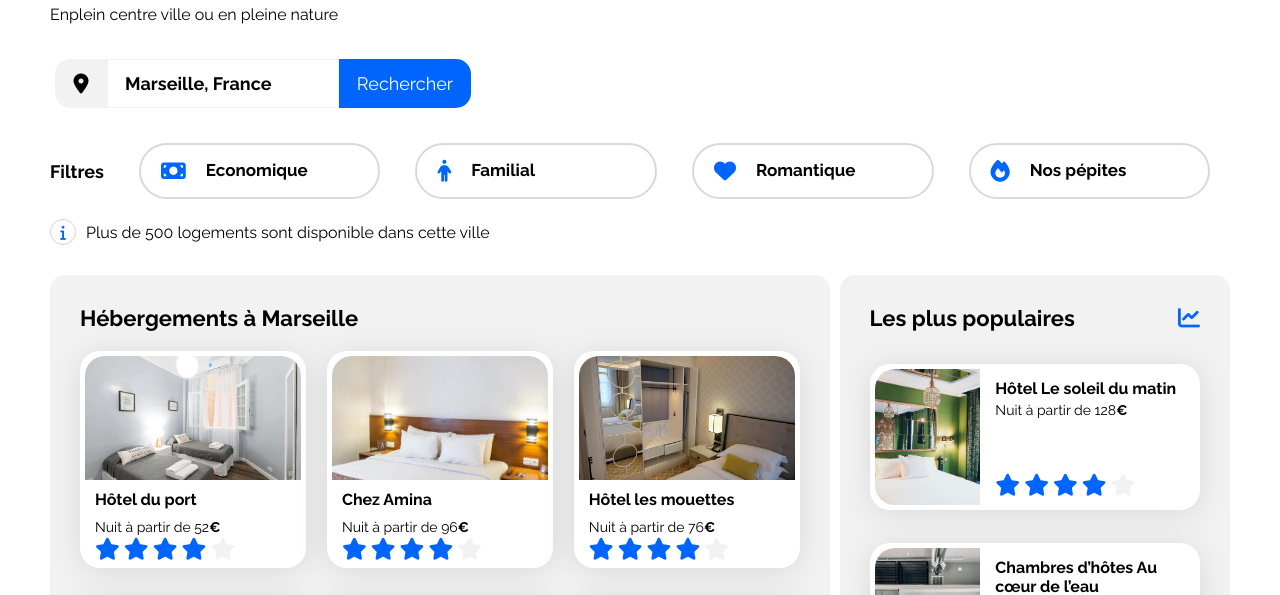
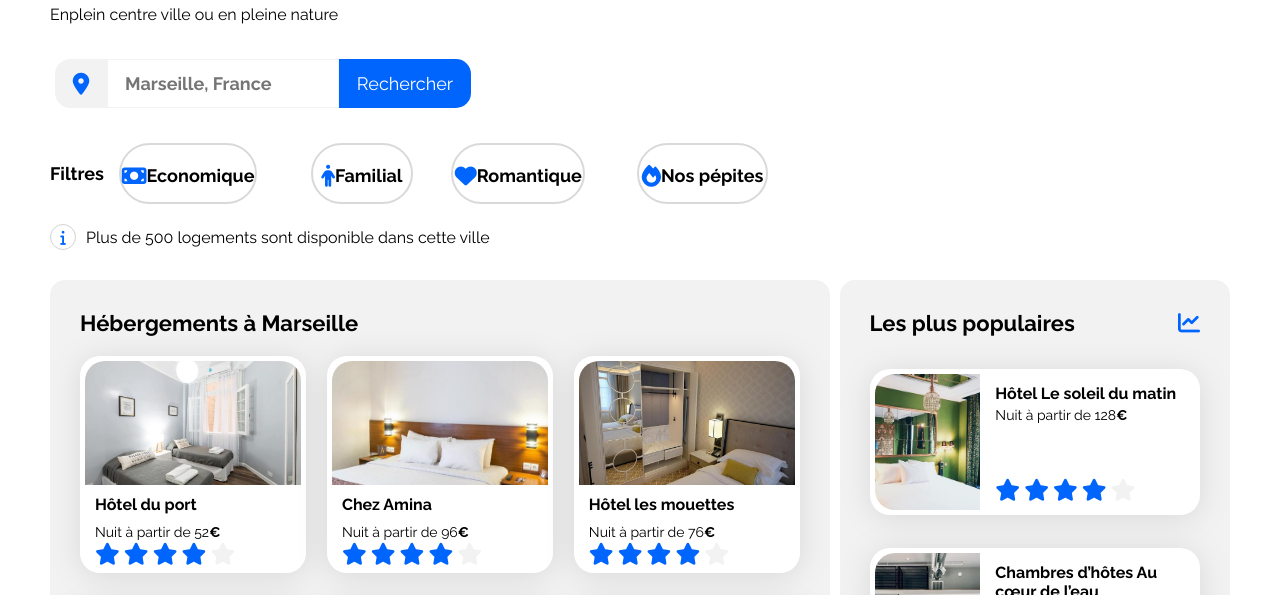
Before and after one commit to celine2605/ocr-projet-3, a plain HTML site: page index.html in a window 1280 px wide. Shown: the part 178-773 px from the top of the page. Drawn offline with Linux system fonts and the light colour scheme.

Commit message:
13 avril

```diff
--- a/css/style.css
+++ b/css/style.css
@@ -17,15 +17,6 @@
     font-size: 22px;
 
 }
-.fa-sharp {
-    padding-left: 20px;
-    padding-right: 20px;
-}
-
-.fa-location-dot {
-    color: var(--black);
-    font-size: 20px;
-}
 
 header a {
     text-decoration: none;
@@ -38,17 +29,6 @@ margin-bottom: 8px;
 header p {
     font-size: 16px;
 }
-header h2{
-    font-size: 18px;
-}
-header h3 {
-    font-size: 17px;
-}
-.filtres {
-    padding: 30px 0 0 0 ;
-}
-
-
 
 body {
     display: flex;
@@ -111,6 +91,8 @@ header nav ul {
     padding: 5px;
 
 }
+
+
 .icon-search {
     width: 50px;
     height: 50 px;
@@ -144,7 +126,8 @@ justify-content: center;
 .fa-info {
     font-size: 15px;
 }
-.input {
+input {
+    text-decoration-color: var(--black);
     font-size: 18px;
     font-weight: 700;
     background: white;
@@ -185,30 +168,27 @@ justify-content: center;
 }
 /*-- partie filtre --*/
 
+.filtre h2 {
+    font-size: 18px;
 
-.fitre-section {
+}
+.filtre-section {
     display: flex;
     flex-direction: row;
     margin-top: 32px;
 }
-.title-filtre {
-    display: flex;
-    align-items: center;
-    margin-right: 20px;
-    font-size: 18px;
-    font-weight: 700;
-}
-.card-filtre {
+
+.filtre li {
     border: 2px solid #d9d9d9;
-    background-color: white;
     border-radius: 50px;
     display: flex;
-    align-items: center;
     width: 70%;
-    margin-right: 20px;
-    padding-top: 15px;
+    margin-right: 40px;
+    padding-top: 20px;
     padding-bottom: 15px;
     margin-left: 15px;
+    text-align: center;
+    justify-content: center;
 }
 
 .card-filtre :hover {
@@ -216,12 +196,15 @@ justify-content: center;
     border-color: transparent;
     cursor: pointer;
 }
-.row-filtre {
+.filtre {
+    width: 80%;
     display: flex;
     flex-direction: row;
-    justify-content: center;
     margin-bottom: 20px;
     align-items: center;
+    margin-right: 20px;
+    font-size: 18px;
+    font-weight: 700;
 }
 
 
@@ -463,16 +446,19 @@ footer {
 
 footer li {
     display: flex;
-    text-decoration: none;
-    cursor: pointer;
     font-size: 16px;
+
 }
 
-footer h2 {
+footer h3{
     font-size: 18px;
 }
+footer a {
+    color: var(--black);
+    text-decoration: none;
 
-footer div {
+}
+footer section {
     width: 30%;
 
 }
--- a/index.html
+++ b/index.html
@@ -30,52 +30,48 @@
             <section class="under-header tagline-infos ">
                 <h1>Trouvez votre hébergement pour des vacances de rêve</h1>
                 <p>Enplein centre ville ou en pleine nature</p>
-                <div class="search-bar">
+                <form class="search-bar">
                     <div class="icon-search">
                         <i class="fa-solid fa-location-dot"></i>
                     </div>
-                    <input type="text" placeholder="Marseille, France" class="input">
-                    <button type="submit" class="search-button">Rechercher</button>
-                    <button class="search-magnifying-glass"><i class="fas fa-search"></i>
+                    <input type="search" placeholder="Marseille, France">
+                    <button class="search-button">Rechercher</button>
+                    <button class="search-magnifying-glass"><i class="fa-solid fa-search"></i>
                     </button>
-                </div>
+                </form>
             </section>
             <!--filtres-->
-            <div class="row-filtre">
-                <h2 class="title-filtre">Filtres</h2>
-                <div class="card-filtre">
-                    <aside>
-                        <div class="row">
-                            <i class="fa-sharp fa-solid fa-money-bill"></i>
-                            <h3>Economique</h3>
-                        </div>
-                    </aside>
-                </div>
-                <div class="card-filtre">
-                    <aside>
-                        <div class="row">
-                            <i class="fa-sharp fa-solid fa-person"></i>
-                            <h3>Familial</h3>
-                        </div>
-                    </aside>
-                </div>
-                <div class="card-filtre">
-                    <aside>
-                        <div class="row">
-                            <i class="fa-sharp fa-solid fa-heart"></i>
-                            <h3>Romantique</h3>
-                        </div>
-                    </aside>
-                </div>
-                <div class="card-filtre">
-                    <aside>
-                        <div class="row">
-                            <i class="fa-sharp fa-solid fa-fire"></i>
-                            <h3>Nos pépites</h3>
-                        </div>
-                    </aside>
-                </div>
-            </div>
+            <section class="filtre">
+                <h2>Filtres</h2>
+                <ul>
+                    <li>
+                        <i class="fa-solid fa-money-bill"></i>
+                        Economique
+                    </li>
+                </ul>
+                <ul>
+                    <li>
+                        <i class="fa-solid fa-person"></i>
+                        Familial
+                    </li>
+                </ul>
+                <ul>
+                    <li>
+                        <i class="fa-solid fa-heart"></i>
+                        Romantique
+                    </li>
+                </ul>
+                <ul>
+                    <li>
+                        <i class="fa-solid fa-fire"></i>
+                        Nos pépites
+
+                    </li>
+                </ul>
+            </section>
+
+
+
             <div class="dispo">
                 <div class="icon-info"><i class="fa-solid fa-info"> </i></div>
                 <div>
@@ -240,6 +236,7 @@
                     </div>
                 </section>
             </div>
+
             <section class="activite-section">
                 <h1>Activités à Marseille</h1>
                 <div class="card-lign">
@@ -273,28 +270,42 @@
         </main>
         <!-- pied de page -->
         <footer>
-            <div>
-                <h2>A propos</h2>
+            <section>
+                <h3>A propos</h3>
                 <ul>
-                    <li>Fonctionnement du site</li>
-                    <li>Conditions génerales</li>
-                    <li>Données et confidentialité</li>
+                    <li>
+                        <a href="#">Fonctionnement du site</a>
+                    </li>
+                    <li>
+                        <a href="#">Conditions génerales</a>
+                    </li>
+                    <li>
+                        <a href="#">Données et confidentialité</a>
+                    </li>
                 </ul>
-            </div>
-            <div>
-                <h2>Nos Hébergements</h2>
+            </section>
+            <section>
+                <h3>nos Hébergements</h3>
                 <ul>
-                    <li>Chartes qualité</li>
-                    <li>Proposé votre hotel</li>
+                    <li>
+                        <a href="#">Chartes qualité</a>
+                    </li>
+                    <li>
+                        <a href="#">Proposé votre hôtel</a>
+                    </li>
                 </ul>
-            </div>
-            <div>
-                <h2>Assistance</h2>
+            </section>
+            <section>
+                <h3>Assistance</h3>
                 <ul>
-                    <li>Centre d'aide</li>
-                    <li>Nous contacter</li>
+                    <li>
+                        <a href="#">Centre d'aide</a>
+                    </li>
+                    <li>
+                        <a href="#">Nous contacter</a>
+                    </li>
                 </ul>
-            </div>
+            </section>
         </footer>
     </div>
 </body>
```
